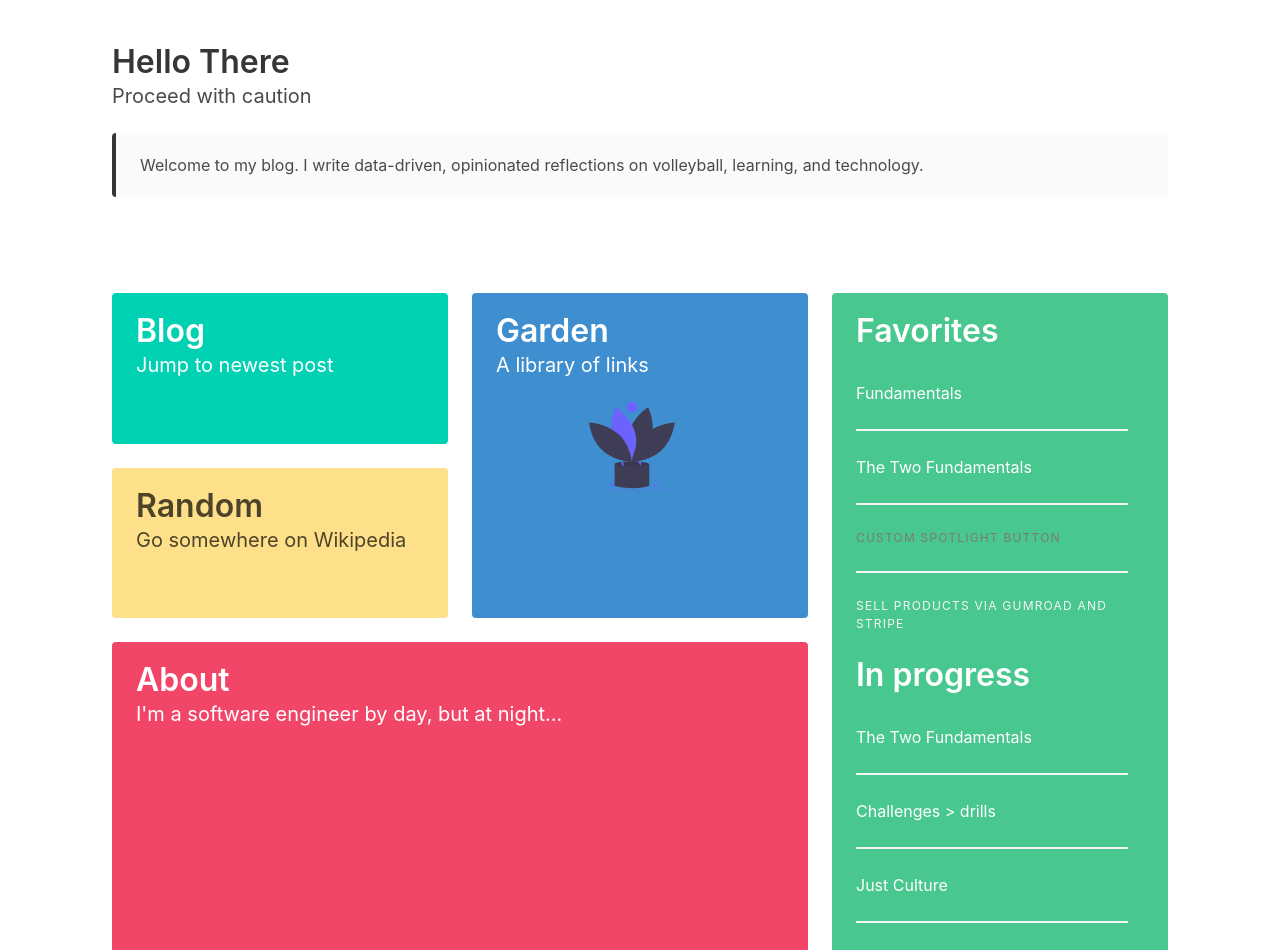
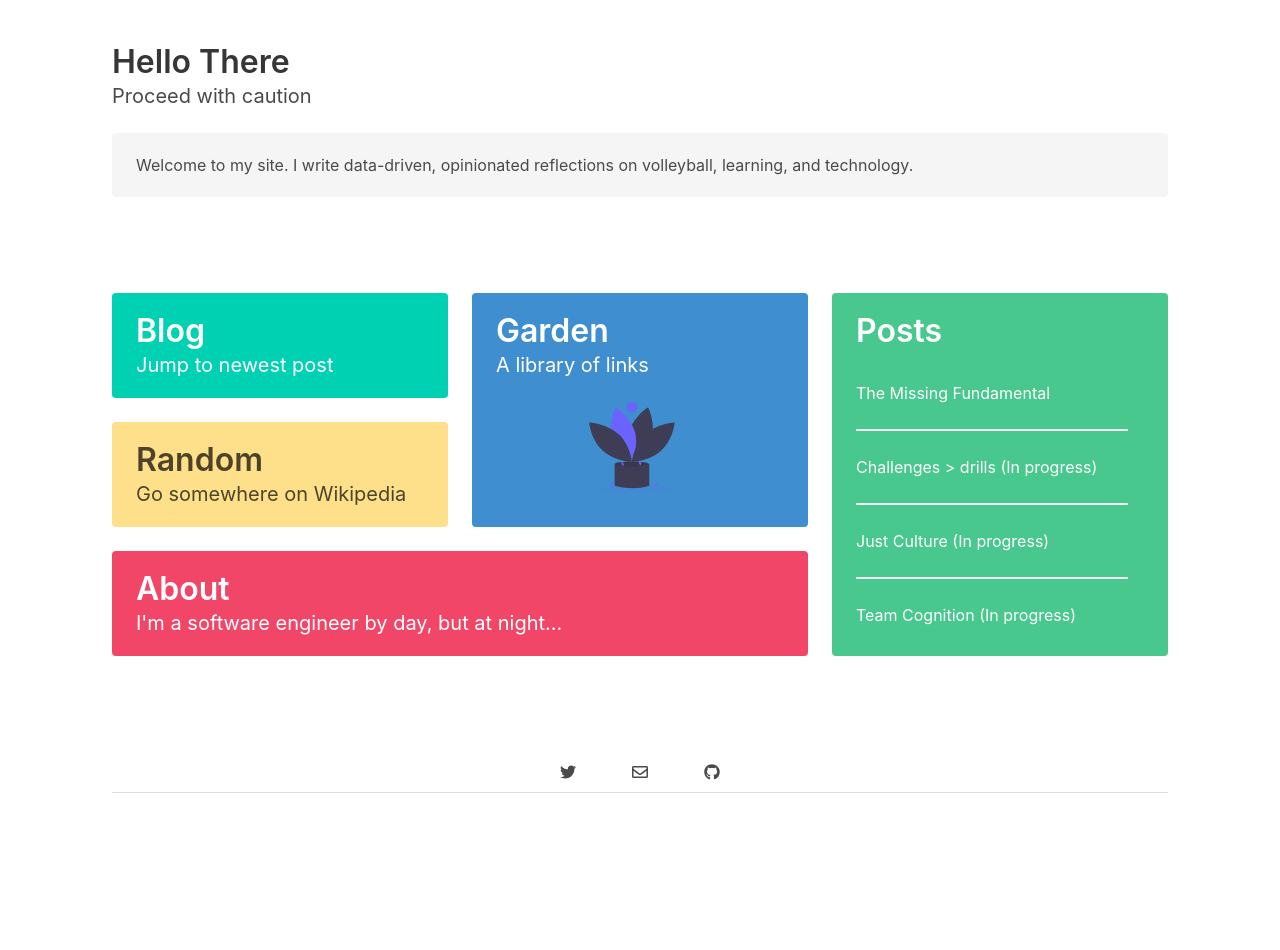
Before and after one commit to eli1797/Learning_Vue, a Vue app in the folder blog/: page / in a window 1280 px wide. Shown: the part 100-1050 px from the top of the page. After the commit the page ends 893 px from the top, so only its background shows below. Built offline with nearby package versions, Linux system fonts and the light colour scheme.

Commit message:
home changes
change intro blurb from message to notification css class for simplier style

change the favorites tile to posts (for now) with one hashed router link

```diff
--- a/blog/src/views/Home.vue
+++ b/blog/src/views/Home.vue
@@ -7,11 +7,9 @@
         <p class="subtitle">
           {{ this.randomPhrases[Math.floor(Math.random() * this.randomPhrases.length)] }}
         </p>
-        <article class="message is-dark">
-          <div class="message-body">
-            Welcome to my blog. I write data-driven, opinionated reflections on volleyball, learning, and technology.
-          </div>
-        </article>
+        <div class="notification">
+          Welcome to my site. I write data-driven, opinionated reflections on volleyball, learning, and technology.
+        </div>
       </div>
     </section>
 
@@ -50,25 +48,15 @@
         <div class="tile is-parent">
           <article class="tile is-child notification is-success">
             <div class="content">
-              <p class="title">Favorites</p>
+              <p class="title">Posts</p>
               <div class="content">
-                <router-link style="text-decoration: none;" :to="{ name: 'Blog', hash: '#pure'}">Fundamentals</router-link>
+                <router-link style="text-decoration: none;" :to="{ name: 'Blog', hash: '#fundamentals'}">The Missing Fundamental</router-link>
                 <hr>
-                <router-link style="text-decoration: none;" :to="{ name: 'Blog', hash: '#fundamentals'}">The Two Fundamentals</router-link>
+                <p>Challenges > drills (In progress)</p>
                 <hr>
-                <p class="menu-label">Custom Spotlight Button</p>
+                <p>Just Culture (In progress)</p>
                 <hr>
-                <p class="menu-label has-text-light">Sell products via Gumroad and Stripe</p>
-              </div>
-              <p class="title">In progress</p>
-              <div class="content">
-                <p>The Two Fundamentals</p>
-                <hr>
-                <p>Challenges > drills</p>
-                <hr>
-                <p>Just Culture</p>
-                <hr>
-                <p>Team Cognition</p>
+                <p>Team Cognition (In progress)</p>
               </div>
             </div>
           </article>
```
